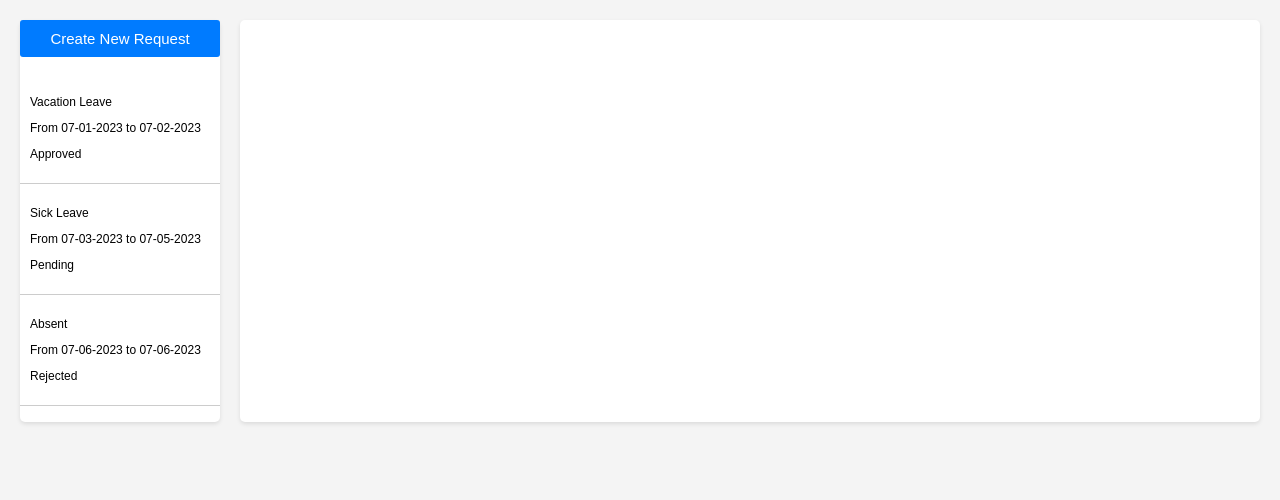
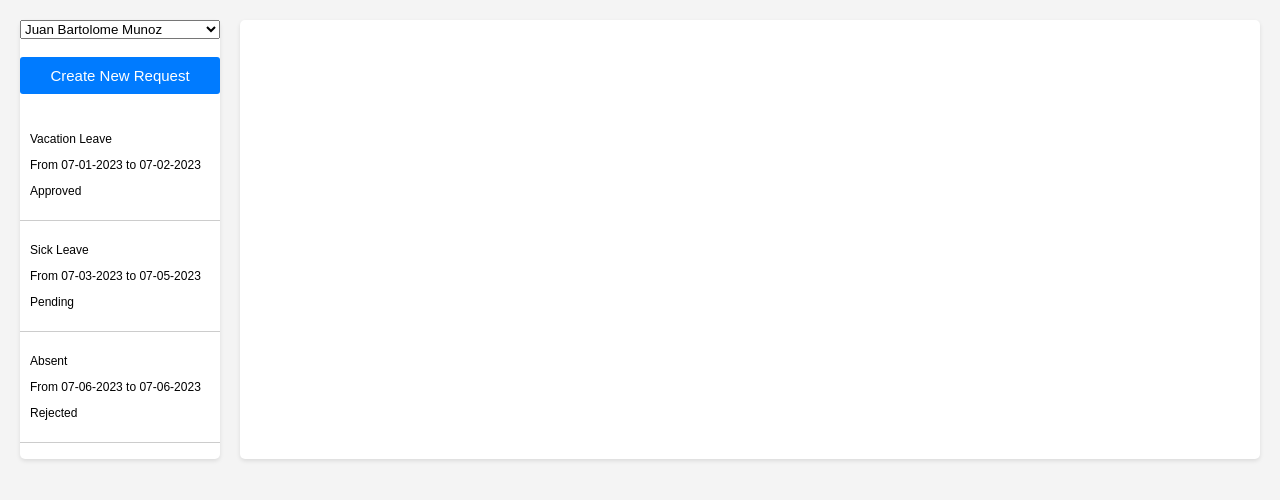
Before and after one commit to argalx/react-miniproj-leave-request, a React (Create React App) app: page / in a window 1280 px wide. Shown: the top 500 px of the page. Built offline with nearby package versions, Linux system fonts and the light colour scheme.

Commit message:
apply userData and add to resolve note in README

```diff
--- a/src/App.js
+++ b/src/App.js
@@ -103,6 +103,9 @@ export default function App() {
   // State to manage the selected request for viewing
   const [selectedRequest, setSelectedRequest] = useState(null);
 
+  // State to manage the user data
+  const [user, setUser] = useState(null);
+
   // Function to handle viewing a request
   function handleSelectRequest(request) {
     // Set the selected request based on the clicked item
@@ -188,9 +191,20 @@ export default function App() {
     setNewRequestIsOpen(false);
   }
 
+  // Function to handle user selection
+  function handleUserSelect(employeeId) {
+    setUser(employeeId);
+    console.log("Selected User ID:", employeeId);
+  }
+
   return (
     <div className="app">
       <div className="sidebar">
+        <User
+          initialUserData={initialUserData}
+          onUserSelect={handleUserSelect}
+        />
+        <br />
         <RequestList
           requestData={requestData}
           onSelectRequest={handleSelectRequest}
@@ -216,6 +230,21 @@ export default function App() {
         )}
       </div>
     </div>
+  );
+}
+
+// Component to manage user data
+function User({ initialUserData, onUserSelect }) {
+  return (
+    <select>
+      {initialUserData.map((user) => (
+        <option
+          key={user.employeeId}
+          value={user.employeeId}
+          onChange={(e) => onUserSelect(e.target.value)}
+        >{`${user.firstName} ${user.lastName}`}</option>
+      ))}
+    </select>
   );
 }
 
```
Also changed, not shown: public/image.png (added), 1 other file (tests, documents, lock files or other folders).
